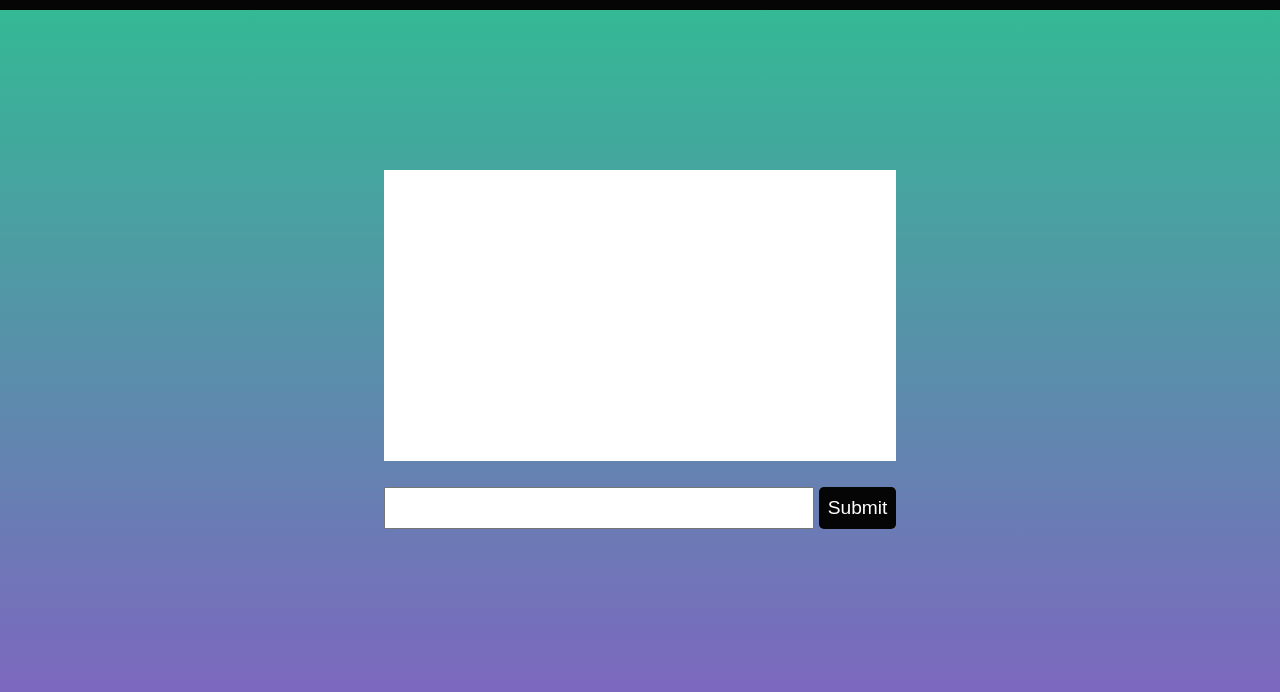
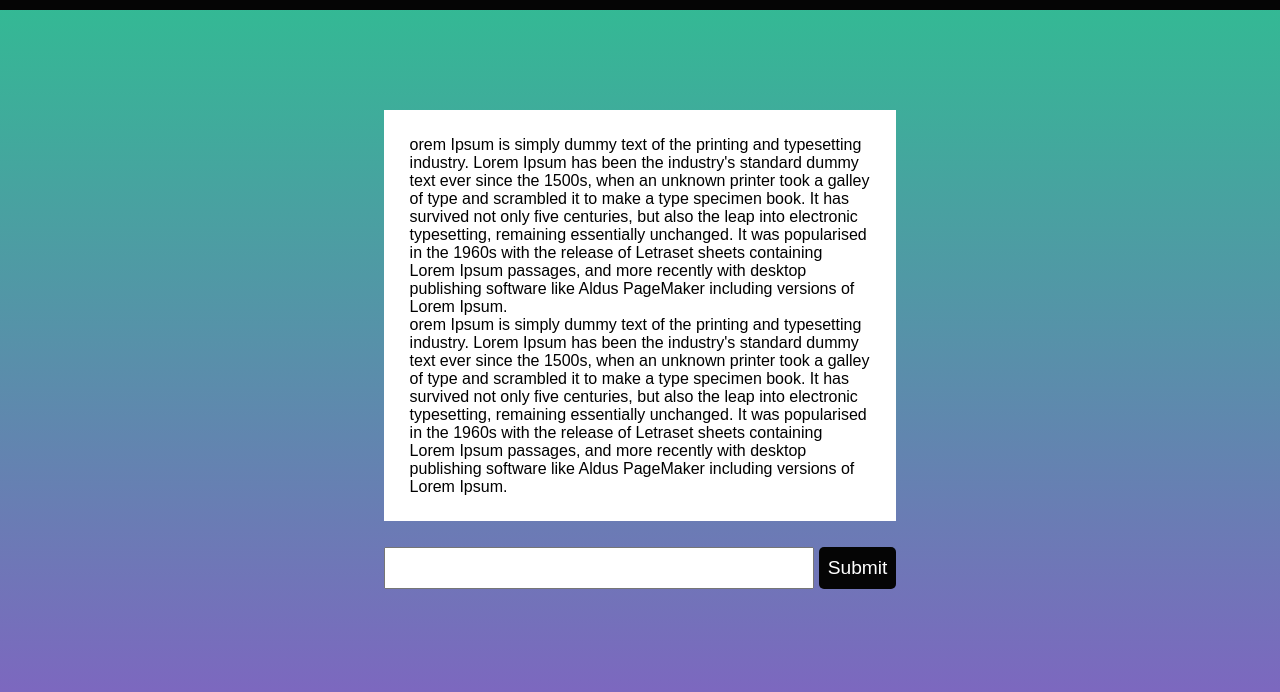
Before and after one commit to vloretocastillo/chat-websockets, a website: page client/index.html in a window 1280 px wide. Shown: the part 44-736 px from the top of the page. Drawn offline with nearby package versions, Linux system fonts and the light colour scheme; no server answers.

Commit message:
styled with css

```diff
--- a/client/index.html
+++ b/client/index.html
@@ -19,6 +19,8 @@
     <section class="main">
     <form action="" class="form">
         <div id="display-container" class="display-container">
+            <p>orem Ipsum is simply dummy text of the printing and typesetting industry. Lorem Ipsum has been the industry's standard dummy text ever since the 1500s, when an unknown printer took a galley of type and scrambled it to make a type specimen book. It has survived not only five centuries, but also the leap into electronic typesetting, remaining essentially unchanged. It was popularised in the 1960s with the release of Letraset sheets containing Lorem Ipsum passages, and more recently with desktop publishing software like Aldus PageMaker including versions of Lorem Ipsum.</p>
+            <p>orem Ipsum is simply dummy text of the printing and typesetting industry. Lorem Ipsum has been the industry's standard dummy text ever since the 1500s, when an unknown printer took a galley of type and scrambled it to make a type specimen book. It has survived not only five centuries, but also the leap into electronic typesetting, remaining essentially unchanged. It was popularised in the 1960s with the release of Letraset sheets containing Lorem Ipsum passages, and more recently with desktop publishing software like Aldus PageMaker including versions of Lorem Ipsum.</p>
 
         </div>
         <div class="input-container">
```
